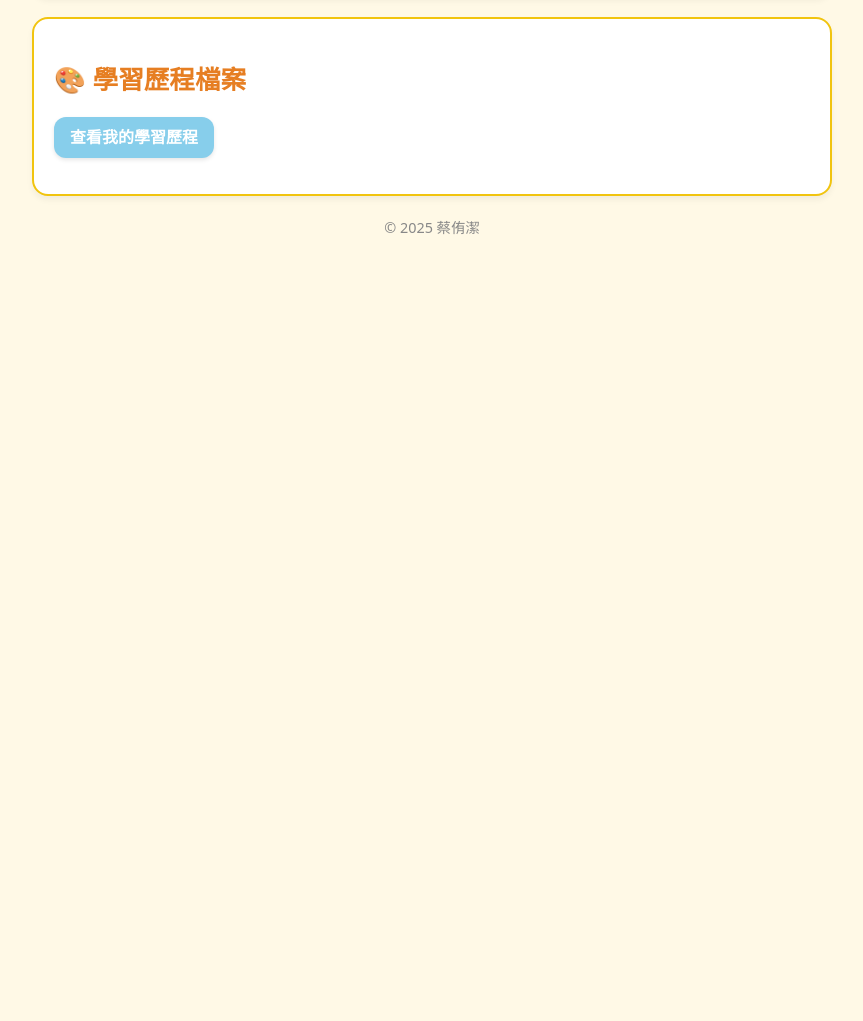
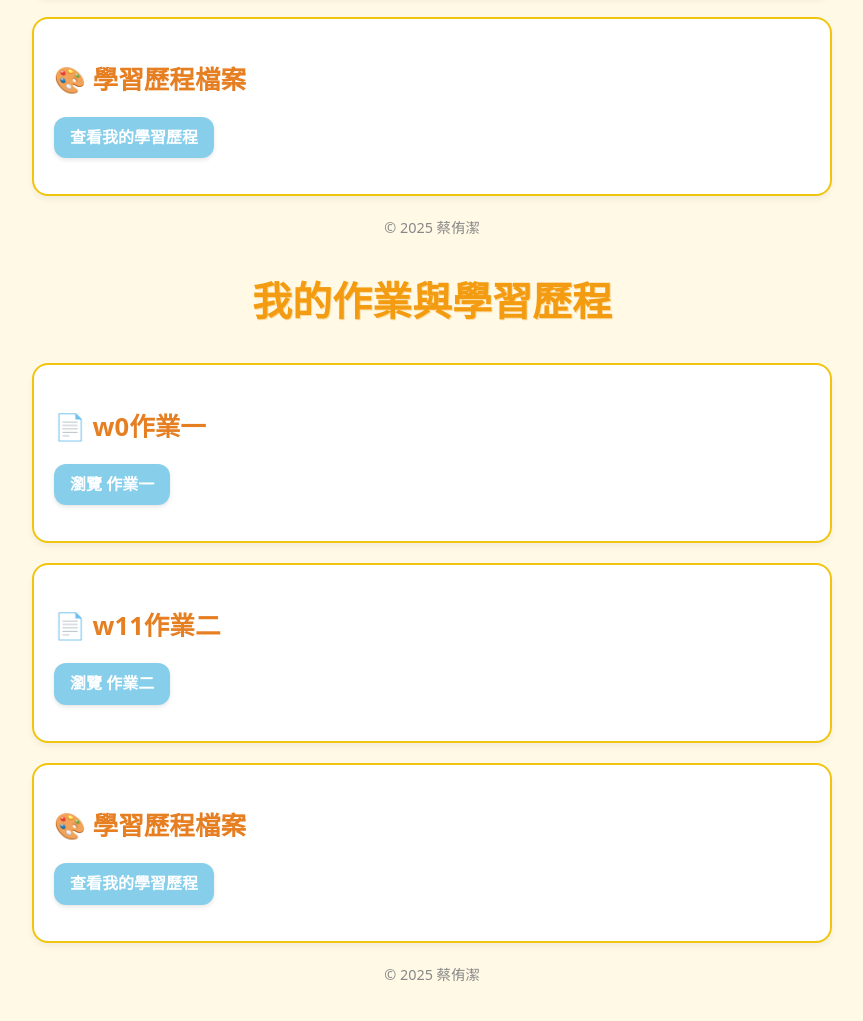
Before and after one commit to Caiyyyyyyyyyyyy/github.io, a plain HTML site: page index.html in a window 1280 px wide. Shown: the part 517-1538 px from the top of the page, without its empty margins (208-1071 px from the left). Before the commit the page ends 800 px from the top, so only its background shows below. Drawn offline with Linux system fonts and the light colour scheme.

Commit message:
Update index.html

```diff
--- a/index.html
+++ b/index.html
@@ -4,7 +4,6 @@
   <meta charset="UTF-8" />
   <meta name="viewport" content="width=device-width, initial-scale=1.0"/>
   <title>蔡侑潔作業與學習歷程</title>
-
   <!-- 內嵌樣式 -->
   <style>
     body {
@@ -17,20 +16,16 @@
       padding: 0 20px;
       color: #333;
     }
-
-
     header, footer {
       text-align: center;
       margin-bottom: 30px;
     }
-
     h1 {
       /* 使用預設字體 */
       font-size: 2.5em;
       color: #f39c12; /* 橘黃 */
       text-shadow: 1px 1px 0 rgba(243, 156, 18, 0.3);
     }
-
     section {
       background-color: #ffffff;
       border: 2px solid #f1c40f; /* 太陽黃邊框 */
@@ -40,17 +35,14 @@
       box-shadow: 0 4px 6px rgba(0,0,0,0.05);
       transition: transform 0.2s;
     }
-
     section:hover {
       transform: translateY(-4px);
     }
-
     h2 {
       font-size: 1.6em;
       margin-bottom: 10px;
       color: #e67e22; /* 溫暖橙色 */
     }
-
     a {
       display: inline-block;
       background-color: #87ceeb; /* 天空藍 */
@@ -62,12 +54,10 @@
       box-shadow: 0 2px 4px rgba(0,0,0,0.1);
       transition: background-color 0.2s, transform 0.2s;
     }
-
     a:hover {
       background-color: #6fbfe8;
       transform: scale(1.05);
     }
-
     footer p {
       font-size: 0.9em;
       color: #888;
@@ -78,24 +68,108 @@
   <header>
     <h1>我的作業與學習歷程</h1>
   </header>
-
   <main>
     <section>
       <h2>📄 w0作業一</h2>
       <p><a href="https://caiyyyyyyyyyyyy.github.io/w0/" target="_blank">瀏覽 作業一</a></p>
     </section>
-
     <section>
       <h2>📄 w11作業二</h2>
       <p><a href="https://caiyyyyyyyyyyyy.github.io/w11/" target="_blank">瀏覽 作業二</a></p>
     </section>
-
     <section>
       <h2>🎨 學習歷程檔案</h2>
       <p><a href="https://reurl.cc/VYmAL5" target="_blank">查看我的學習歷程</a></p>
     </section>
   </main>
-
+  <footer>
+    <p>&copy; 2025 蔡侑潔</p>
+  </footer>
+</body>
+</html><!DOCTYPE html>
+<html lang="zh-Hant-TW">
+<head>
+  <meta charset="UTF-8" />
+  <meta name="viewport" content="width=device-width, initial-scale=1.0"/>
+  <title>蔡侑潔作業與學習歷程</title>
+  <!-- 內嵌樣式 -->
+  <style>
+    body {
+      /* 改回預設無襯線或系統字體 */
+      font-family: system-ui, -apple-system, BlinkMacSystemFont, "Segoe UI", Roboto, "Helvetica Neue", Arial, sans-serif;
+      background-color: #fff9e6; /* 柔和米黃色底 */
+      max-width: 800px;
+      margin: 40px auto;
+      line-height: 1.6;
+      padding: 0 20px;
+      color: #333;
+    }
+    header, footer {
+      text-align: center;
+      margin-bottom: 30px;
+    }
+    h1 {
+      /* 使用預設字體 */
+      font-size: 2.5em;
+      color: #f39c12; /* 橘黃 */
+      text-shadow: 1px 1px 0 rgba(243, 156, 18, 0.3);
+    }
+    section {
+      background-color: #ffffff;
+      border: 2px solid #f1c40f; /* 太陽黃邊框 */
+      border-radius: 16px;
+      padding: 20px;
+      margin-bottom: 20px;
+      box-shadow: 0 4px 6px rgba(0,0,0,0.05);
+      transition: transform 0.2s;
+    }
+    section:hover {
+      transform: translateY(-4px);
+    }
+    h2 {
+      font-size: 1.6em;
+      margin-bottom: 10px;
+      color: #e67e22; /* 溫暖橙色 */
+    }
+    a {
+      display: inline-block;
+      background-color: #87ceeb; /* 天空藍 */
+      color: #ffffff;
+      font-weight: 600;
+      padding: 8px 16px;
+      border-radius: 12px;
+      text-decoration: none;
+      box-shadow: 0 2px 4px rgba(0,0,0,0.1);
+      transition: background-color 0.2s, transform 0.2s;
+    }
+    a:hover {
+      background-color: #6fbfe8;
+      transform: scale(1.05);
+    }
+    footer p {
+      font-size: 0.9em;
+      color: #888;
+    }
+  </style>
+</head>
+<body>
+  <header>
+    <h1>我的作業與學習歷程</h1>
+  </header>
+  <main>
+    <section>
+      <h2>📄 w0作業一</h2>
+      <p><a href="https://caiyyyyyyyyyyyy.github.io/w0/" target="_blank">瀏覽 作業一</a></p>
+    </section>
+    <section>
+      <h2>📄 w11作業二</h2>
+      <p><a href="https://caiyyyyyyyyyyyy.github.io/w11/" target="_blank">瀏覽 作業二</a></p>
+    </section>
+    <section>
+      <h2>🎨 學習歷程檔案</h2>
+      <p><a href="https://reurl.cc/VYmAL5" target="_blank">查看我的學習歷程</a></p>
+    </section>
+  </main>
   <footer>
     <p>&copy; 2025 蔡侑潔</p>
   </footer>
```
